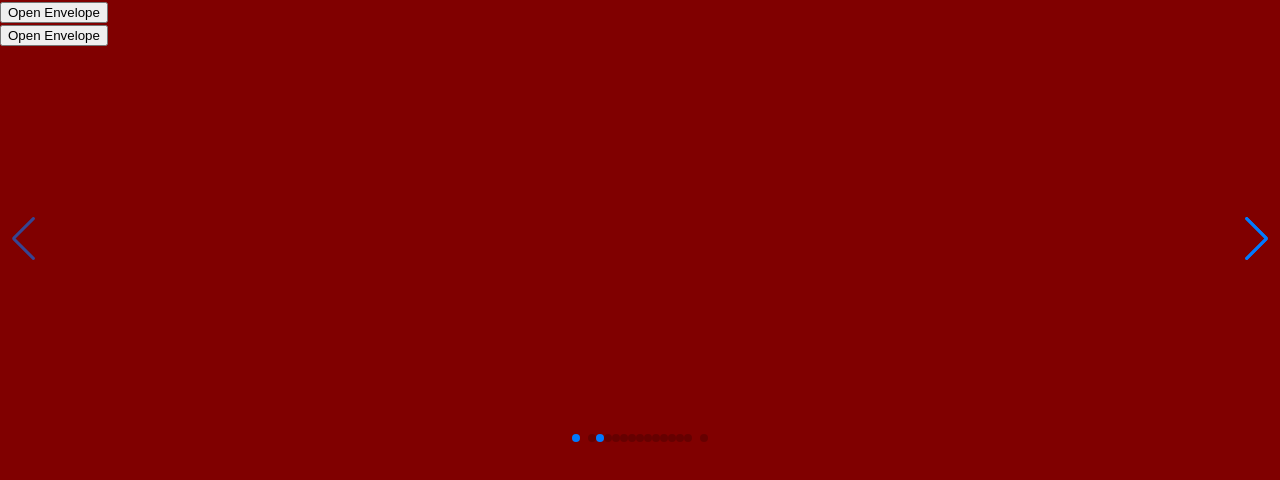
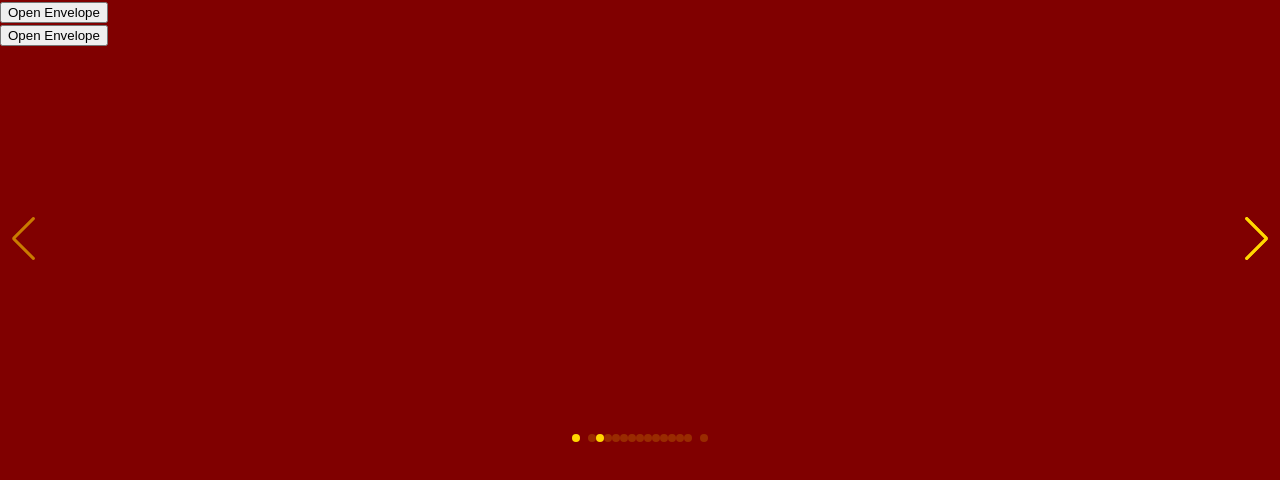
Before and after one commit to bolajioni70-beep/Seun-tosin, a Next.js app: page / in a window 1280 px wide. Shown: the top 480 px of the page. Built offline with nearby package versions, Linux system fonts and the light colour scheme; grey boxes are pictures that could not be loaded.

Commit message:
Update globals.css

```diff
--- a/app/globals.css
+++ b/app/globals.css
@@ -6,19 +6,33 @@ html, body {
   margin: 0;
   padding: 0;
   font-family: 'Georgia', serif;
-  background-color: #800000;
-  color: #FFD700;
+  background-color: #800000; /* Maroon red */
+  color: #FFD700; /* Gold */
 }
 
 /* Headings stay bold serif */
 h1, h2, h3 {
   font-family: 'Georgia', serif;
   font-weight: bold;
-  color: #FFD700;
+  color: #FFD700; /* Gold */
 }
 
 /* Special class for names and hashtag */
 .calligraphy {
   font-family: 'Great Vibes', cursive;
-  color: #FFD700;
+  color: #FFD700; /* Gold */
 }
+
+/* Swiper navigation arrows */
+.swiper-button-next,
+.swiper-button-prev {
+  color: #FFD700 !important;
+}
+
+/* Swiper pagination dots */
+.swiper-pagination-bullet {
+  background: #FFD700 !important;
+}
+.swiper-pagination-bullet-active {
+  background: #FFD700 !important;
+}
```
